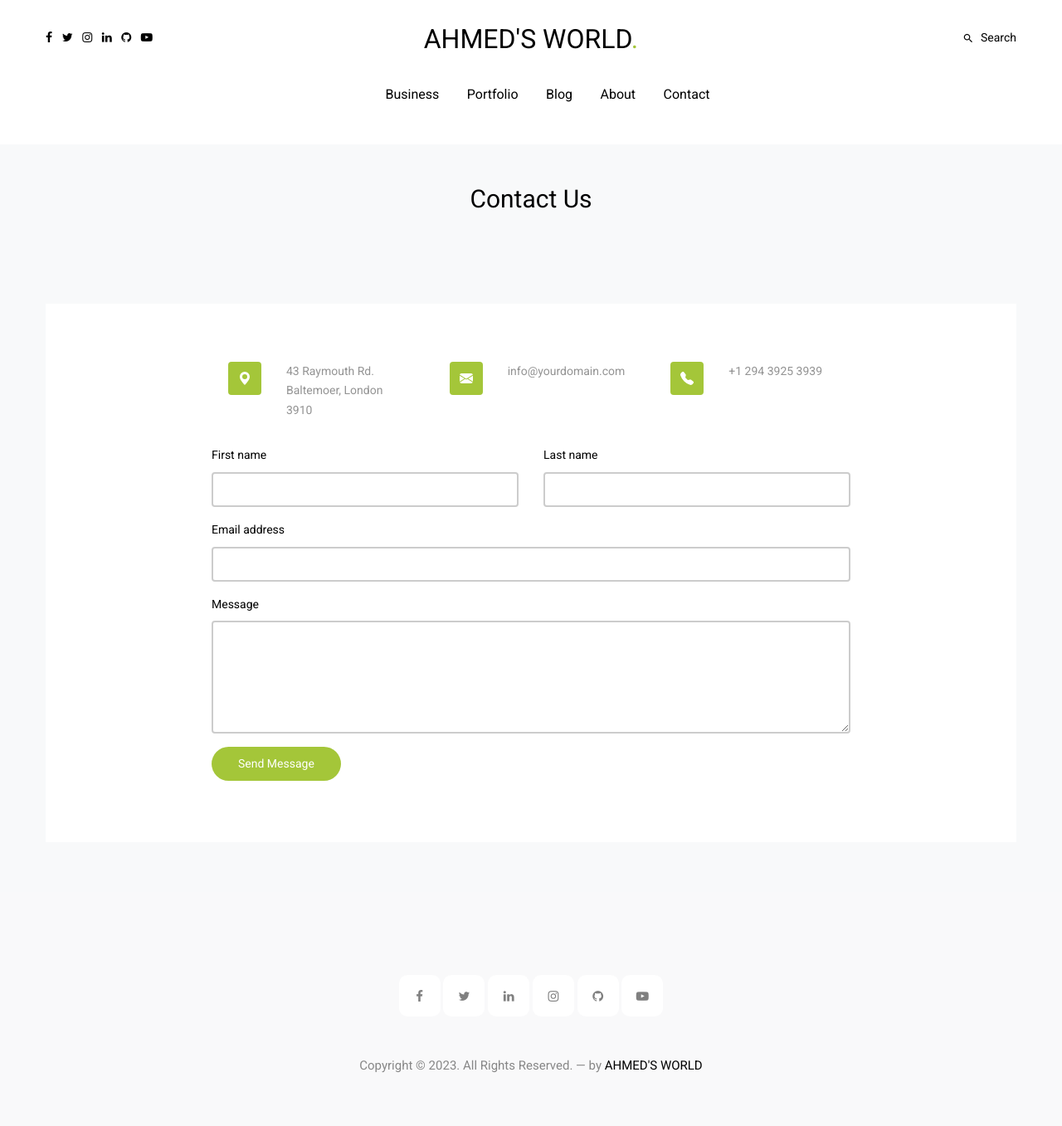
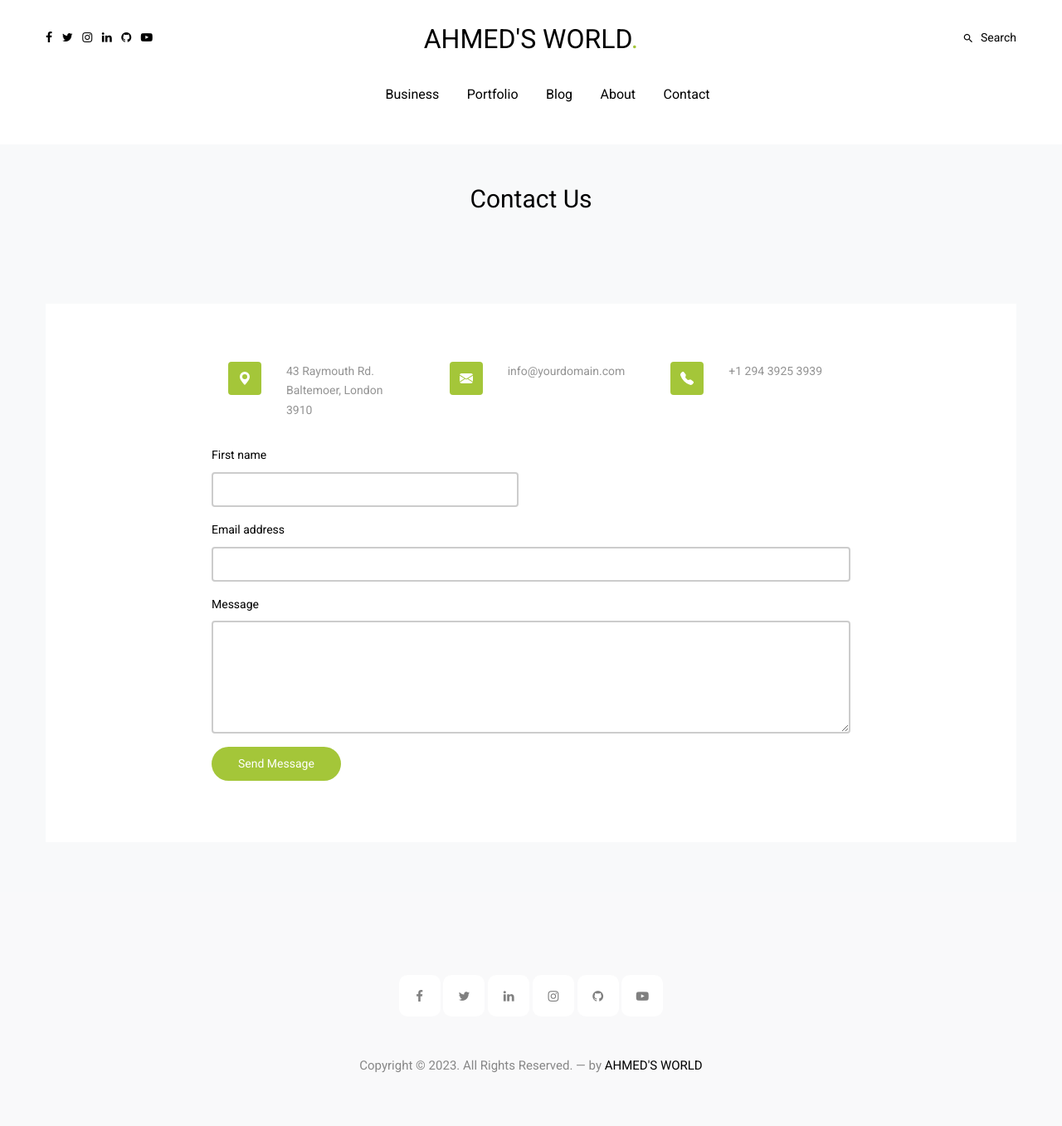
Before and after one commit to ahmedsharifkhan/ahmedsharifkhan.github.io, a Jekyll site: the page built from contact.html, in a window 1280 px wide. Shown: the whole page at 83% size. Built offline with Jekyll 4.4.1, drawn with Linux system fonts in a browser that asks for light colours; nearby versions of some CDN libraries; some web fonts are replaced.

Commit message:
sssssssssss

```diff
--- a/contact.html
+++ b/contact.html
@@ -70,54 +70,54 @@
             </div>
           </div>
 
-          <form action="https://formsubmit.co/4647465f0d6bfa7efb801aed6d050409" method="POST">
-            <div class="row">
-              <!-- honeypot -->
-              <input type="text" name="_honey" style="display: none;">
 
-              <!-- Disable captcha -->
-              <input type="hidden" name="_captcha" value="false">
-              <!-- Redirect  -->
-
-              <input type="hidden" name="_next" value="{{ site.baseurl }}/success">
+          <script type="text/javascript">var submitted=false;</script>
+          <iframe name="hidden_iframe" id="hidden_iframe" style="display:none;" onload="if(submitted)  {window.location='{{ site.baseurl }}/success';}"></iframe>
 
 
+<!-- <form action="https://docs.google.com/forms/u/0/d/e/1FAIpQLSeo8Dw2zcB_edyl4YtlBmJ543Kspejk--KdPvdA8Voh3NAgeQ/formResponse" method="post" target="hidden_iframe"
+    onsubmit="submitted=true;">
+          <label>Name</label>
+          <input name="entry.1726838017" type="text" placeholder="Name" />
+          <br>
+          <label>Email</label>
+          <input name="entry.368384318" type="email" placeholder="Email"/>
+          <br>
+          <textarea name="entry.2045894047" id="" cols="30" rows="10"></textarea>
+          <br>
+          <input type="submit" value="Send" />
+    </form> -->
+
+<!-- website original form -->
+          <form action="https://docs.google.com/forms/u/0/d/e/1FAIpQLSeo8Dw2zcB_edyl4YtlBmJ543Kspejk--KdPvdA8Voh3NAgeQ/formResponse" method="post" target="hidden_iframe"
+          onsubmit="submitted=true;">
+            <div class="row">
               <div class="col-6">
                 <div class="form-group">
                   <label class="text-black" for="fname">First name</label>
-                  <input type="text" class="form-control" id="fname" name="name" required>
+                  <input type="text" class="form-control" id="text" name="entry.1726838017" required>
                 </div>
               </div>
-              <div class="col-6">
+              <!-- <div class="col-6">
                 <div class="form-group">
                   <label class="text-black" for="lname">Last name</label>
                   <input type="text" class="form-control" id="lname" name="Last&nbsp;Name" required>
                 </div>
-              </div>
+              </div> -->
             </div>
             <div class="form-group">
               <label class="text-black" for="email">Email address</label>
-              <input type="email" class="form-control" id="email" name="email" required>
+              <input type="email" class="form-control" id="email" name="entry.368384318" required>
             </div>
-
             <div class="form-group">
               <label class="text-black" for="message">Message</label>
-              <textarea class="form-control" id="message" name="message" cols="30" rows="5"></textarea>
+              <textarea class="form-control" id="message" name="entry.2045894047" type="message" cols="30" rows="5"></textarea>
             </div>
             <button type="submit" class="btn btn-primary-hover-outline">Send Message</button>
           </form>
         </div>
-
-
-
-
-
       </div>
-
     </div>
-
   </div>
-
-
 </div>
 </div>
--- a/index.html
+++ b/index.html
@@ -10,7 +10,7 @@
         {% for post in site.posts | reverse | limit: 40 %}
         <div class="huge-article d-md-flex">
           <div class="img-wrap">
-            <a href="#"><img src="{{ post.image }}" alt="{{ post.title }}" class="img-fluid"></a>
+            <a href="{{ post.url | relative_url }}"><img src="{{ post.image }}" alt="{{ post.title }}" class="img-fluid"></a>
           </div>
           <div class="text-wrap">
             <div class="meta`">
```
